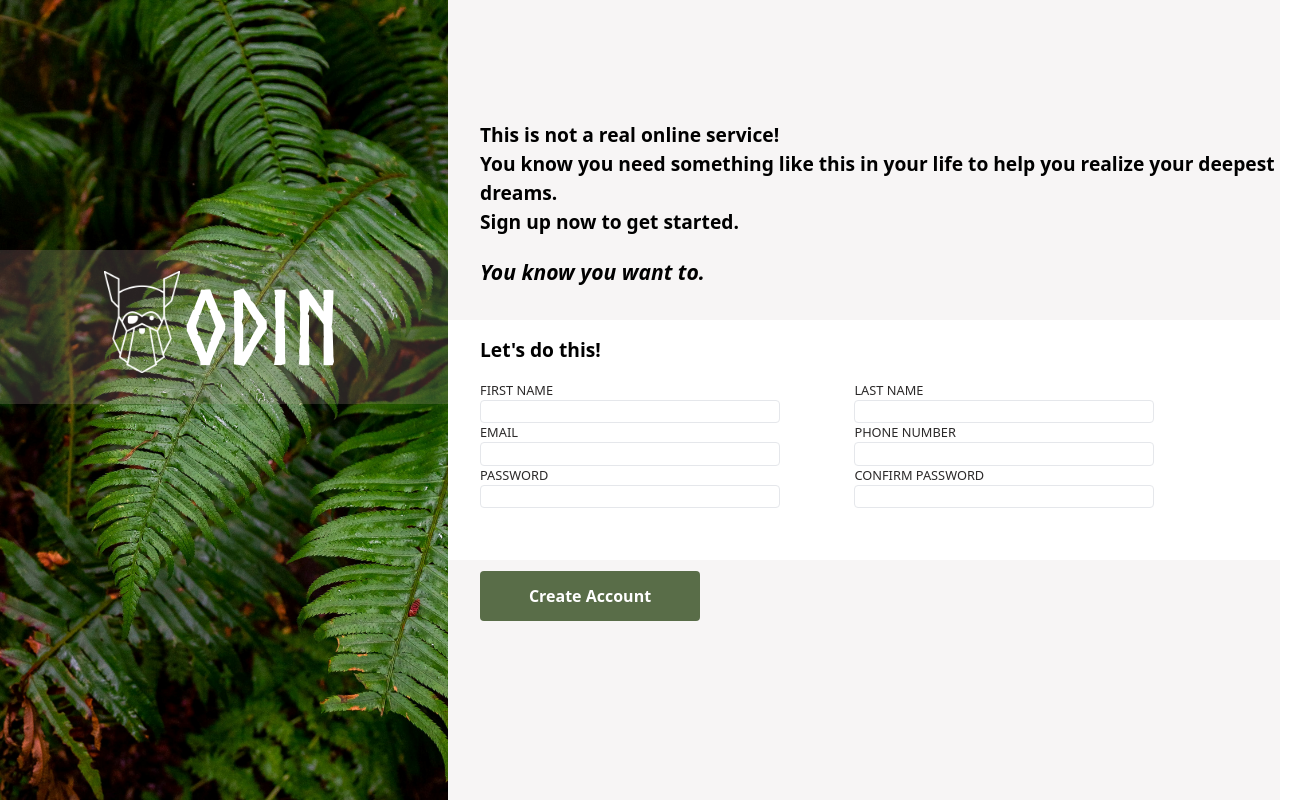
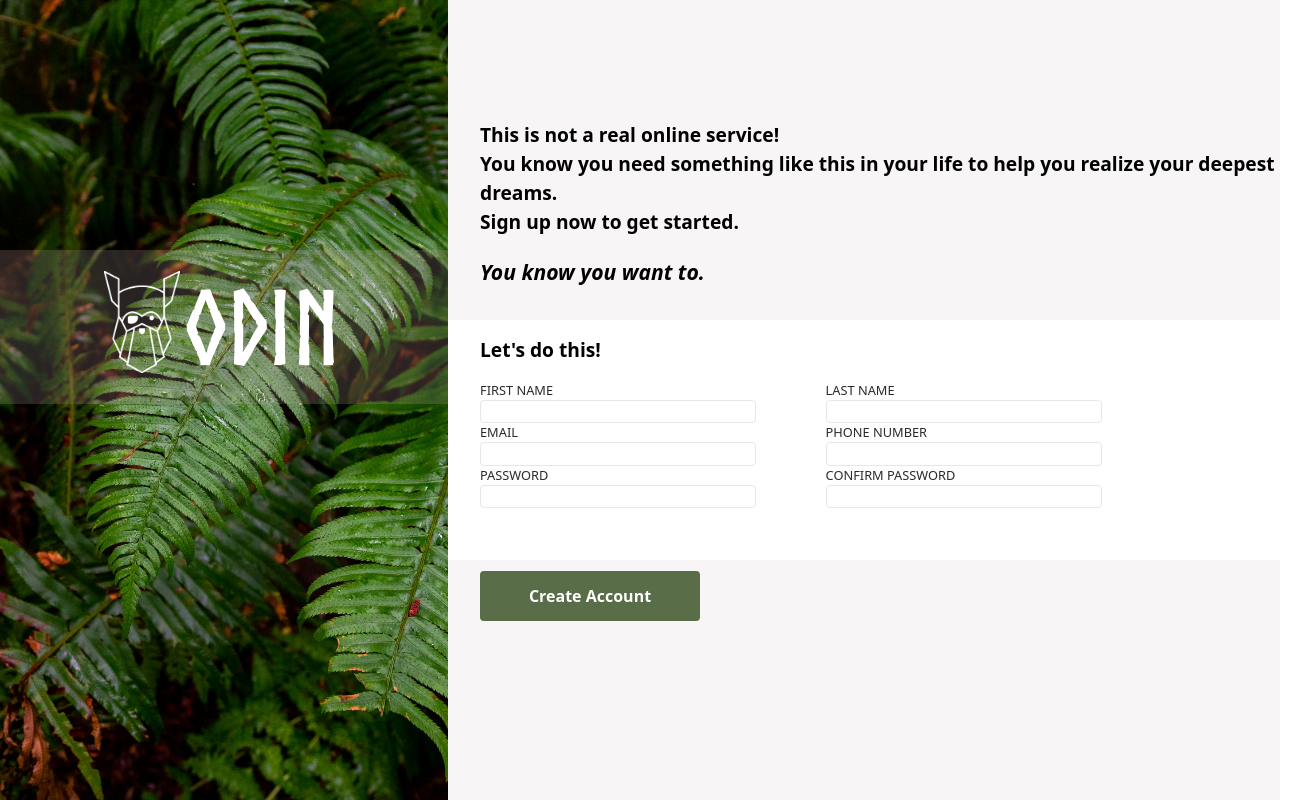
Before and after one commit to danliew123/sign-up-form, a plain HTML site: page index.html in a window 1280 px wide. Shown: the whole page, 1312 px wide, since content can reach past the window. Drawn offline with Linux system fonts and the light colour scheme.

Commit message:
Fix issue with overflowing form element

```diff
--- a/styles.css
+++ b/styles.css
@@ -87,6 +87,7 @@ img {
   display: flex;
   flex-direction: column;
   align-items: center;
+
 }
 
 .bottom {
@@ -104,8 +105,7 @@ img {
 
 form {
   margin-top: 16px;
-  margin-left: 64px;
-  width: 100%;
+  width: calc(100% - 64px);
   display: flex;
   flex-wrap: wrap;
   justify-content: flex-start;
@@ -116,6 +116,7 @@ form {
 .second-column {
   width: max(45%,200px);
 }
+
 
 .form-row {
   font-size: 0.8rem;
@@ -159,7 +160,7 @@ button {
   border-radius: 4px;
 }
 
-@media (max-width: 615px){
+@media (max-width: 711px){
     button {
       top: 300px
     }
@@ -167,7 +168,7 @@ button {
       background-color:  rgb(255, 255, 255);
     }
     input {
-      width: 180px;
+      width: 250px;
 
   }
 }
```
